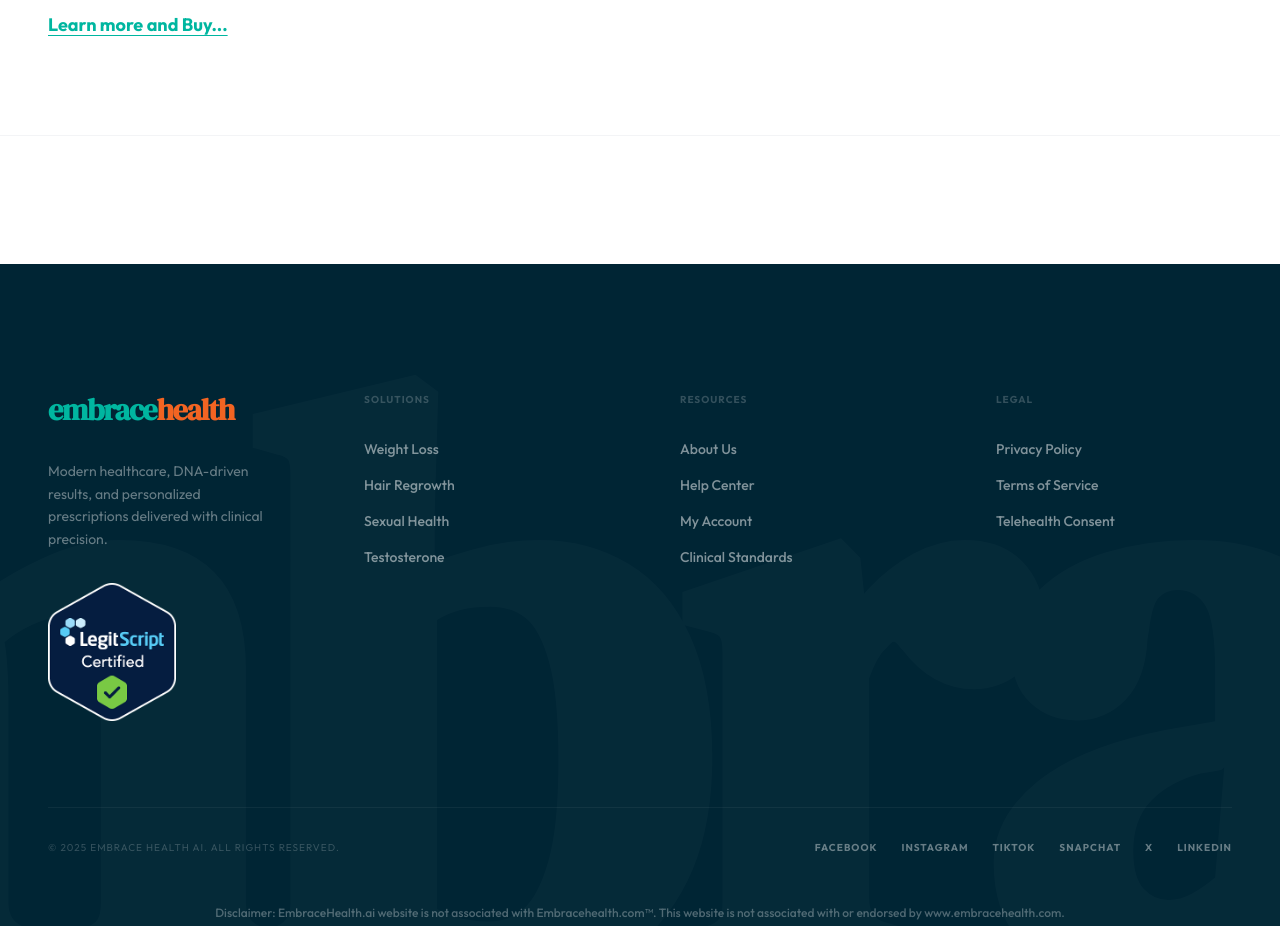
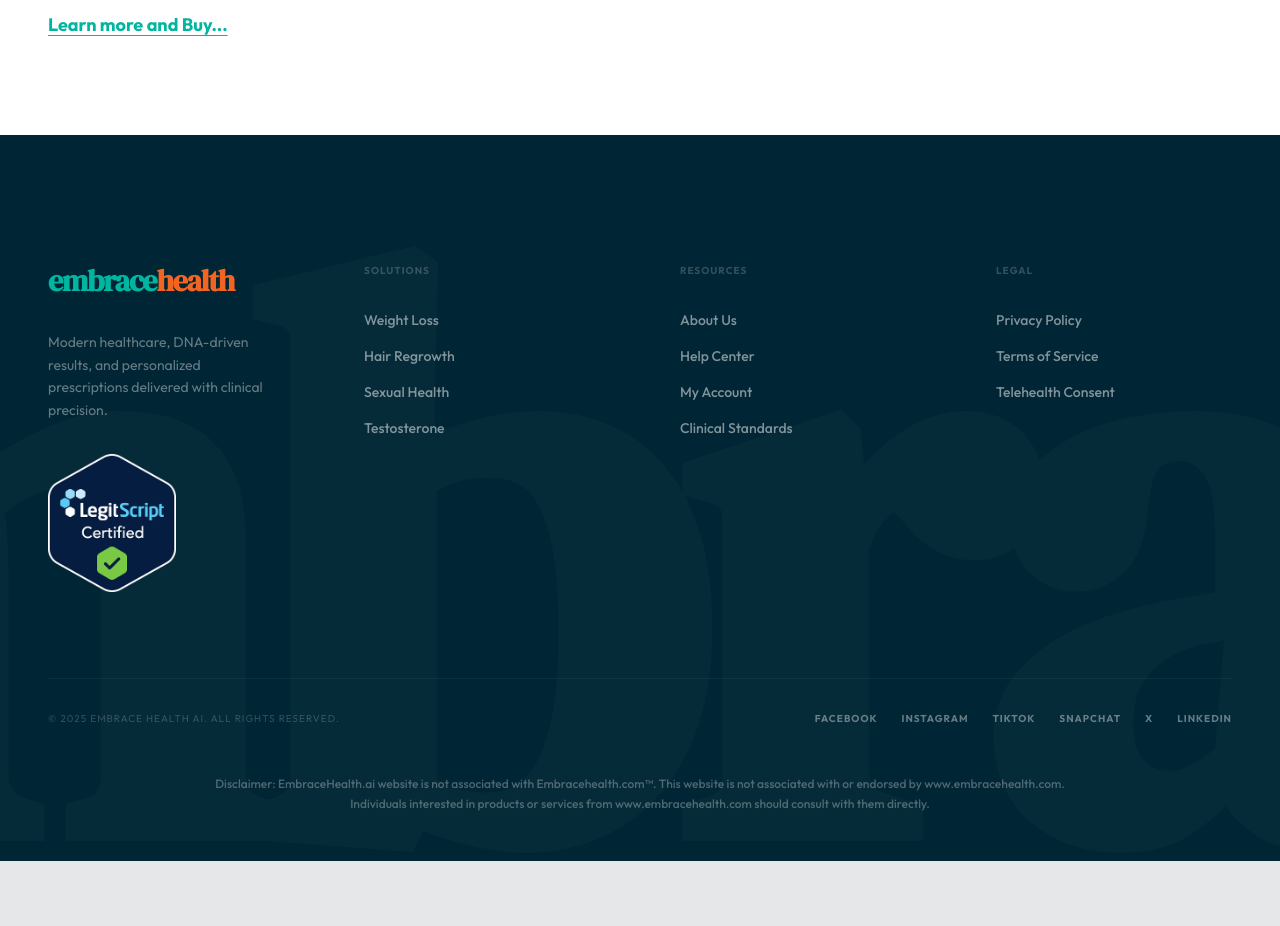
Before and after one commit to robsammonsdfw/embracemarket, a React (Vite) app: page / in a window 1280 px wide. Shown: the part 3420-4346 px from the top of the page. After the commit the page ends 4281 px from the top, so only its background shows below. Built offline with nearby package versions, Linux system fonts and the light colour scheme; no server answers.

Commit message:
Update phantom space below dna section

```diff
--- a/App.tsx
+++ b/App.tsx
@@ -191,8 +191,6 @@
         </div>
       </div>
     </section>
-
-    <PromptsList />
   </>
 );
 
```
